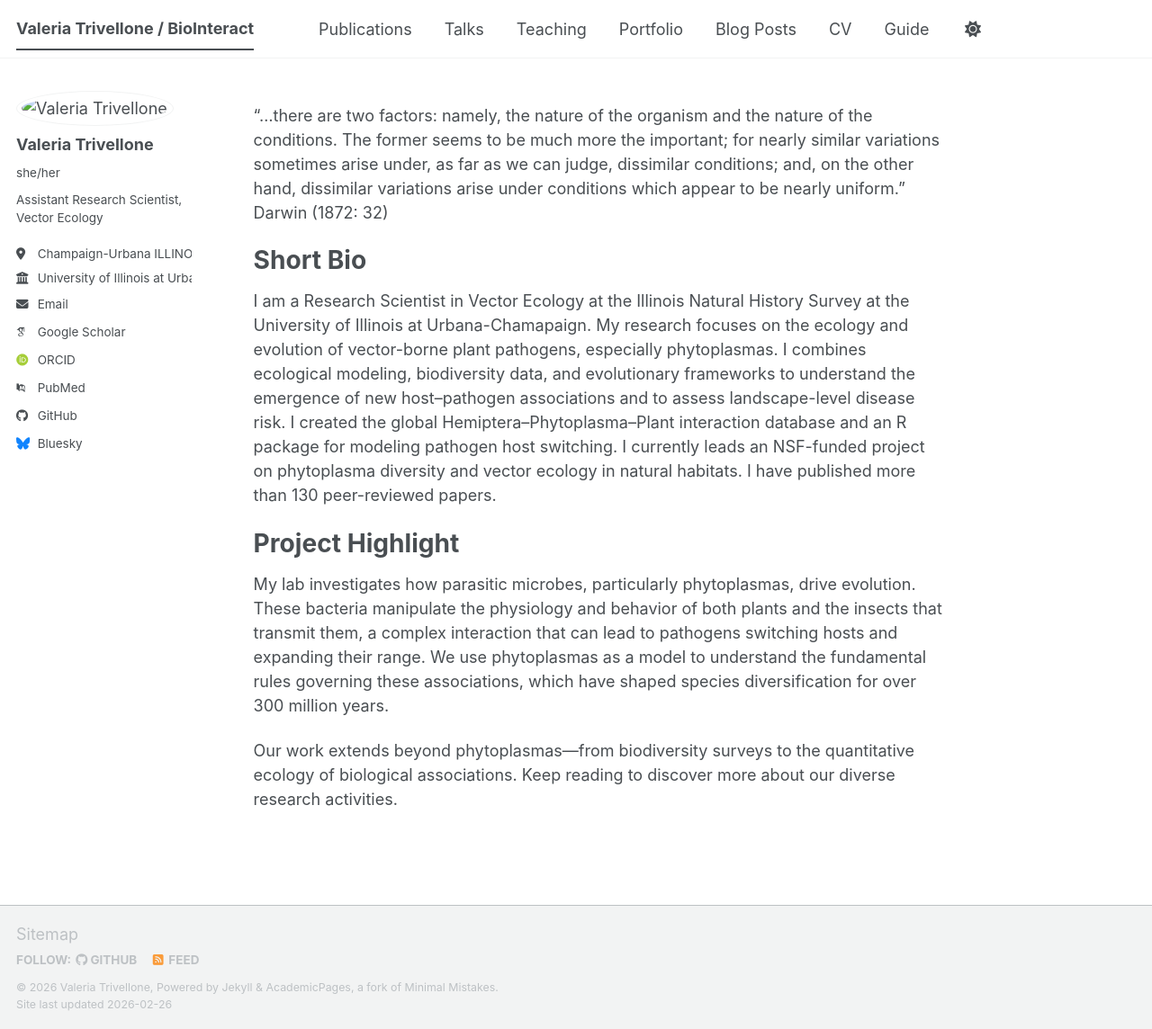
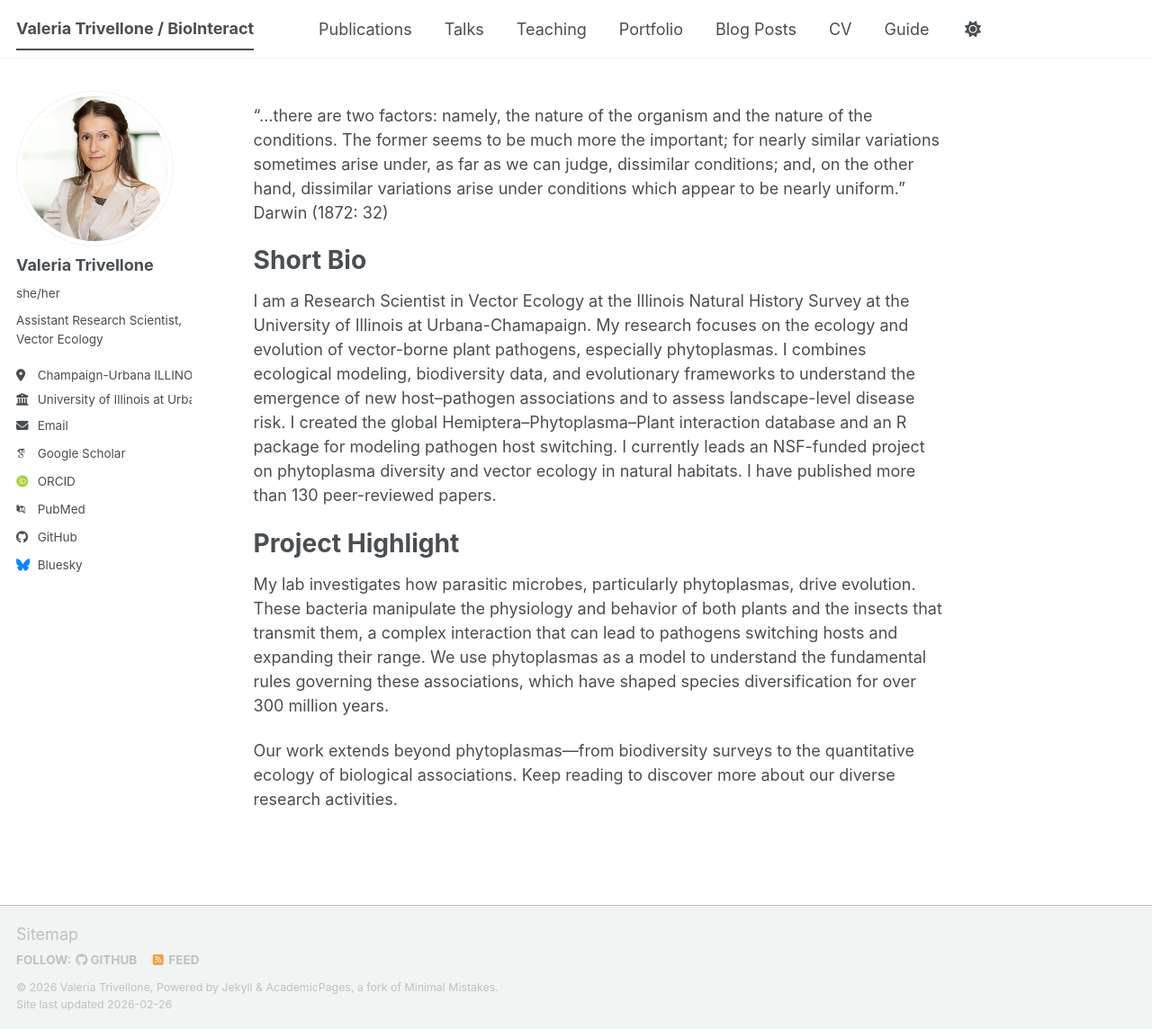
Before and after one commit to valeriatrivellone/valeriatrivellone.github.io, a Jekyll site: the page built from _pages/about.md, in a window 1280 px wide and 1144 px high. Shown: the whole window at 90% size. Built offline with Jekyll 4.4.1, drawn with Linux system fonts in a browser that asks for light colours; some web fonts are replaced; a script bundle is joined from its source files by our own code; library files that are not in the unit come from our copies.

Commit message:
Update _config.yml

```diff
--- a/_config.yml
+++ b/_config.yml
@@ -23,7 +23,7 @@ repository               : "academicpages/academicpages.github.io"
 #               Additional customization can be done by editing /_includes/author-profile.html
 author:
   # Biographic information
-  avatar           : "images/TrivelloneV_image.jpg"
+  avatar           : "TrivelloneV_image.jpg"
   name             : "Valeria Trivellone"
   pronouns         : "she/her"
   bio              : "Assistant Research Scientist, Vector Ecology"
```
